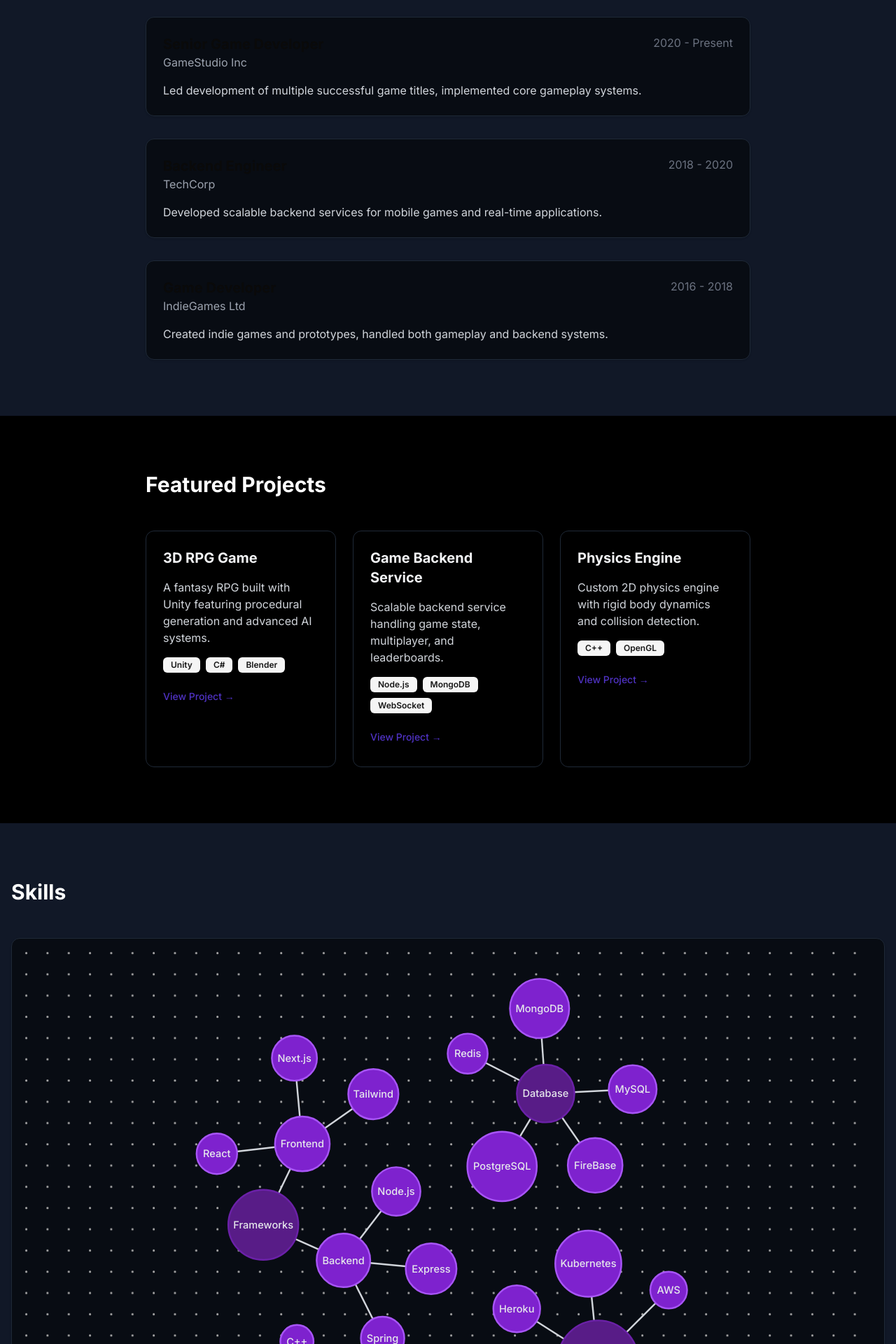
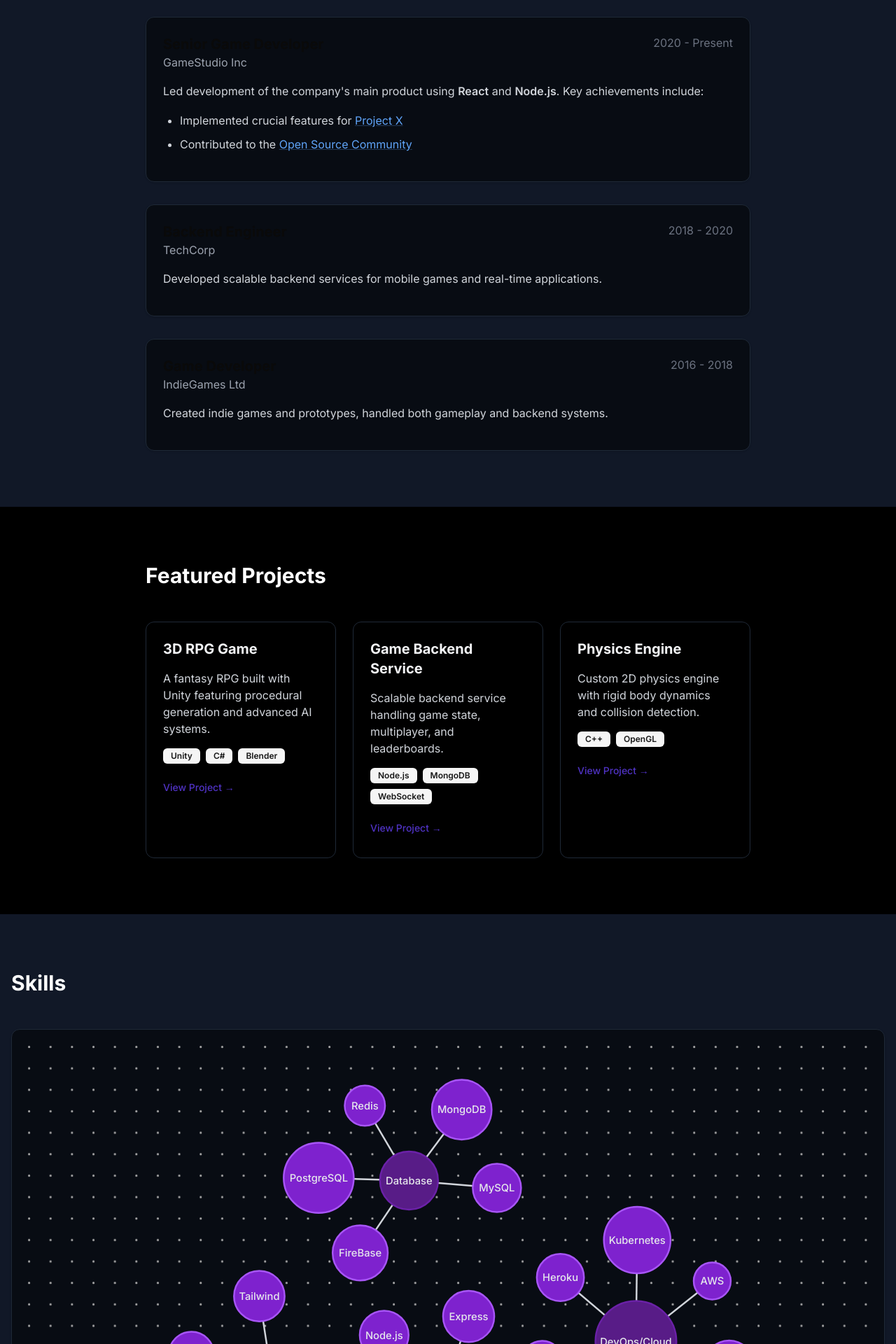
Before and after one commit to Maski0/maski, a Next.js app: page / in a window 1280 px wide. Shown: the part 1440-3360 px from the top of the page at 70% size. Built offline with nearby package versions, Linux system fonts and the light colour scheme.

Commit message:
Zoom rest, MarkDownReact for description and other things, may more style changes

```diff
--- a/package.json
+++ b/package.json
@@ -19,6 +19,7 @@
     "next": "15.1.3",
     "react": "^19.0.0",
     "react-dom": "^19.0.0",
+    "react-markdown": "^9.0.1",
     "tailwind-merge": "^2.6.0",
     "tailwindcss-animate": "^1.0.7"
   },
--- a/src/app/page.tsx
+++ b/src/app/page.tsx
@@ -10,6 +10,7 @@
 import ContactSection from "@/components/ContactSection";
 import Footer from "@/components/Footer";
 import { Particles } from "@/components/utils/particles";
+import { experienceData, projectsData } from "@/data";
 
 export default function Portfolio() {
   const [isNavExpanded, setIsNavExpanded] = useState(false);
@@ -20,55 +21,6 @@
     transition: { duration: 0.5 },
   };
 
-
-  const projects = [
-    {
-      title: "3D RPG Game",
-      description:
-        "A fantasy RPG built with Unity featuring procedural generation and advanced AI systems.",
-      tech: ["Unity", "C#", "Blender"],
-      link: "#",
-    },
-    {
-      title: "Game Backend Service",
-      description:
-        "Scalable backend service handling game state, multiplayer, and leaderboards.",
-      tech: ["Node.js", "MongoDB", "WebSocket"],
-      link: "#",
-    },
-    {
-      title: "Physics Engine",
-      description:
-        "Custom 2D physics engine with rigid body dynamics and collision detection.",
-      tech: ["C++", "OpenGL"],
-      link: "#",
-    },
-  ];
-
-  const experience = [
-    {
-      role: "Senior Game Developer",
-      company: "GameStudio Inc",
-      period: "2020 - Present",
-      description:
-        "Led development of multiple successful game titles, implemented core gameplay systems.",
-    },
-    {
-      role: "Backend Engineer",
-      company: "TechCorp",
-      period: "2018 - 2020",
-      description:
-        "Developed scalable backend services for mobile games and real-time applications.",
-    },
-    {
-      role: "Game Developer",
-      company: "IndieGames Ltd",
-      period: "2016 - 2018",
-      description:
-        "Created indie games and prototypes, handled both gameplay and backend systems.",
-    },
-  ];
-
   return (
     <div className="min-h-screen bg-black text-white">
       <Navbar isNavExpanded={isNavExpanded} setIsNavExpanded={setIsNavExpanded} />
@@ -77,9 +29,9 @@
 
         <AboutSection fadeIn={fadeIn} />
 
-        <ExperienceSection experience={experience} fadeIn={fadeIn} />
+        <ExperienceSection experience={experienceData} fadeIn={fadeIn} />
 
-        <ProjectsSection projects={projects} fadeIn={fadeIn} />
+        <ProjectsSection projects={projectsData} fadeIn={fadeIn} />
 
         <SkillsSection fadeIn={fadeIn} />
 
--- a/src/components/ContactSection.tsx
+++ b/src/components/ContactSection.tsx
@@ -15,8 +15,8 @@
 
 export default function ContactSection({ fadeIn }: ContactSectionProps) {
   return (
-    <section id="contact" className="py-20">
-      <motion.div className="max-w-7xl mx-auto px-4" {...fadeIn}>
+    <section id="contact" className="py-20 px-4">
+      <motion.div className="max-w-4xl mx-auto text-center" {...fadeIn}>
         <h2 className="text-3xl font-bold">Get In Touch</h2>
         <p className="text-gray-300 mb-6">
           I&apos;m currently open to new opportunities and collaborations.
--- a/src/components/ExperienceSection.tsx
+++ b/src/components/ExperienceSection.tsx
@@ -2,6 +2,7 @@
 
 import { motion } from "framer-motion";
 import { Card, CardContent } from "@/components/ui/card";
+import ReactMarkdown from "react-markdown";
 
 interface ExperienceItem {
   role: string;
@@ -23,6 +24,47 @@
   experience,
   fadeIn,
 }: ExperienceSectionProps) {
+  // Custom components for ReactMarkdown
+  const components = {
+    // Style links
+    a: ({ href, children }) => (
+      <a
+        href={href}
+        className="text-blue-400 hover:text-blue-300 underline decoration-blue-400/30 hover:decoration-blue-300/50 transition-colors"
+        target="_blank"
+        rel="noopener noreferrer"
+      >
+        {children}
+      </a>
+    ),
+    // Style paragraphs
+    p: ({ children }) => (
+      <p className="text-gray-300 leading-relaxed mb-4">{children}</p>
+    ),
+    // Style unordered lists
+    ul: ({ children }) => (
+      <ul className="text-gray-300 list-disc pl-6 space-y-2 mb-4">{children}</ul>
+    ),
+    // Style ordered lists
+    ol: ({ children }) => (
+      <ol className="text-gray-300 list-decimal pl-6 space-y-2 mb-4">{children}</ol>
+    ),
+    // Style list items
+    li: ({ children }) => (
+      <li className="leading-relaxed">
+        {children}
+      </li>
+    ),
+    // Style strong/bold text
+    strong: ({ children }) => (
+      <strong className="font-semibold">{children}</strong>
+    ),
+    // Style emphasis/italic text
+    em: ({ children }) => (
+      <em className="italic">{children}</em>
+    ),
+  };
+
   return (
     <section id="experience" className="py-20 bg-gray-900">
       <motion.div className="max-w-4xl mx-auto px-4" {...fadeIn}>
@@ -38,7 +80,7 @@
                   </div>
                   <span className="text-gray-500">{exp.period}</span>
                 </div>
-                <p className="text-gray-300">{exp.description}</p>
+                <ReactMarkdown components={components}>{exp.description}</ReactMarkdown>
               </CardContent>
             </Card>
           ))}
--- a/src/components/Footer.tsx
+++ b/src/components/Footer.tsx
@@ -2,8 +2,8 @@
 
 export default function Footer() {
   return (
-    <footer className="py-8 border-t border-gray-800">
-      <div className="max-w-7xl mx-auto px-4 text-center text-gray-400">
+    <footer className="py-8 px-4">
+      <div className="max-w-4xl mx-auto text-center text-gray-400">
         <p>
           © {new Date().getFullYear()} Maski. Thanks for stopping by—remember to
           drink water, pet a dog, and code responsibly.
--- a/src/components/SkillForceGraph.tsx
+++ b/src/components/SkillForceGraph.tsx
@@ -2,6 +2,8 @@
 import { Card } from "@/components/ui/card";
 import * as d3 from "d3";
 import { GraphData, Link, Node } from "@/types";
+import { Button } from "./ui/button";
+import { RefreshCcw } from "lucide-react";
 
 interface ForceGraphProps {
   data?: GraphData;
@@ -38,6 +40,8 @@
   const containerRef = useRef<HTMLDivElement>(null);
   const svgRef = useRef<SVGSVGElement>(null);
   const [dimensions, setDimensions] = useState({ width: 0, height: 0 });
+  const zoomRef = useRef<d3.ZoomBehavior<SVGSVGElement, unknown> | null>(null);
+
 
   const updateDimensions = useCallback(() => {
     if (containerRef.current) {
@@ -123,6 +127,7 @@
       });
 
     svg.call(zoom);
+    zoomRef.current = zoom;
 
     const simulation = d3
       .forceSimulation<Node>()
@@ -238,14 +243,38 @@
     };
   }, [data, dimensions]);
 
+  const handleResetZoom = () => {
+    if (zoomRef.current && svgRef.current) {
+      d3.select(svgRef.current)
+        .transition()
+        .duration(750)
+        .call(zoomRef.current.transform, d3.zoomIdentity);
+    }
+  };
+
   return (
-    <Card className="w-full overflow-hidden bg-black/50 border-gray-800 ">
-      <div className="p-4" ref={containerRef}>
+    <Card className="group relative w-full overflow-hidden bg-black/50 border-gray-800 ">
+
+      <div className="pt-5 pl-5" ref={containerRef}>
         <svg
           ref={svgRef}
           className="w-full overflow-visible"
           style={{ minHeight: dimensions.height }}
         />
+        <Button
+          onClick={handleResetZoom}
+          className="
+            absolute top-4 right-4 z-10
+            bg-purple-600 text-white px-3 py-1 rounded
+            opacity-0
+            group-hover:opacity-100
+            transition-opacity
+            duration-300
+            hover:bg-purple-700
+          "
+        >
+          <RefreshCcw />
+        </Button>
       </div>
     </Card>
   );
--- a/src/components/SkillsSection.tsx
+++ b/src/components/SkillsSection.tsx
@@ -8,7 +8,7 @@
 
 export default function SkillsSection({ fadeIn }) {
   return (
-    <section id="skills" className="py-20 bg-gray-900">
+    <section id="skills" className="py-20  bg-gray-900">
       <motion.div className="max-w-7xl mx-auto px-4" {...fadeIn}>
         <h2 className="text-3xl font-bold mb-12">Skills</h2>
         <div className="w-full h-full">
--- a/src/data/index.ts
+++ b/src/data/index.ts
@@ -6,11 +6,61 @@
   "I specialize in Unity and Unreal Engine for game development, and Node.js/Python for backend services. I’m particularly interested in multiplayer game architectures and real-time systems.",
 ];
 
+export const experienceData = [
+  {
+    role: "Senior Game Developer",
+    company: "GameStudio Inc",
+    period: "2020 - Present",
+    description:
+      `Led development of the company's main product using **React** and **Node.js**. Key achievements include:
 
+* Implemented crucial features for [Project X](https://project-x.example.com)
+* Contributed to the [Open Source Community](https://github.com/organization)
+      `,
+  },
+  {
+    role: "Backend Engineer",
+    company: "TechCorp",
+    period: "2018 - 2020",
+    description:
+      "Developed scalable backend services for mobile games and real-time applications.",
+  },
+  {
+    role: "Game Developer",
+    company: "IndieGames Ltd",
+    period: "2016 - 2018",
+    description:
+      "Created indie games and prototypes, handled both gameplay and backend systems.",
+  },
+];
+
+export const projectsData = [
+  {
+    title: "3D RPG Game",
+    description:
+      "A fantasy RPG built with Unity featuring procedural generation and advanced AI systems.",
+    tech: ["Unity", "C#", "Blender"],
+    link: "#",
+  },
+  {
+    title: "Game Backend Service",
+    description:
+      "Scalable backend service handling game state, multiplayer, and leaderboards.",
+    tech: ["Node.js", "MongoDB", "WebSocket"],
+    link: "#",
+  },
+  {
+    title: "Physics Engine",
+    description:
+      "Custom 2D physics engine with rigid body dynamics and collision detection.",
+    tech: ["C++", "OpenGL"],
+    link: "#",
+  },
+];
 
 export const SkillsData: GraphData = {
   nodes: [
-    {id: "Languages", group: 1},
+    { id: "Languages", group: 1 },
     { id: "C#", group: 2 },
     { id: "C++", group: 2 },
     { id: "Python", group: 2 },
```
Also changed, not shown: 1 other file (tests, documents, lock files or other folders).
